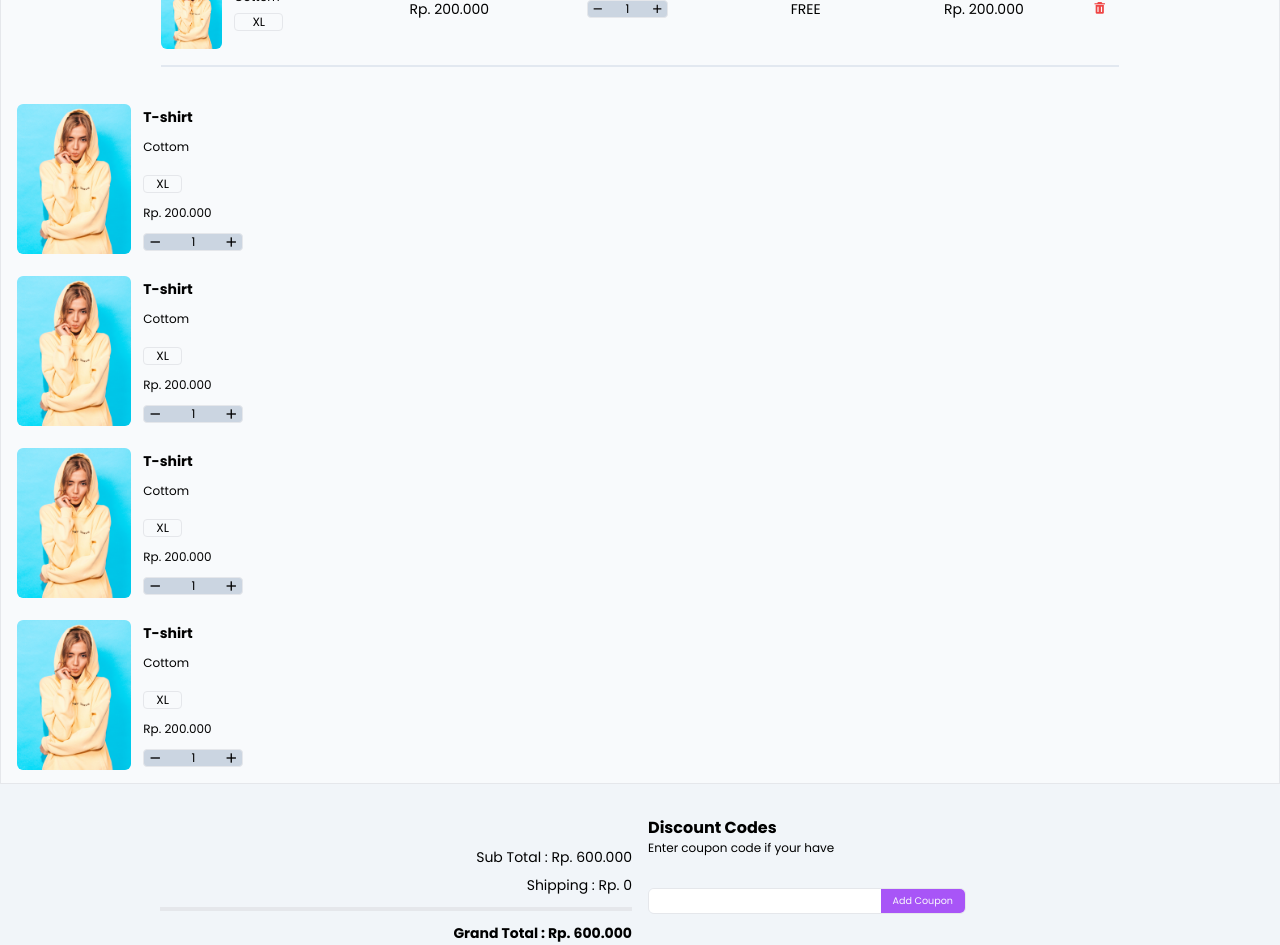
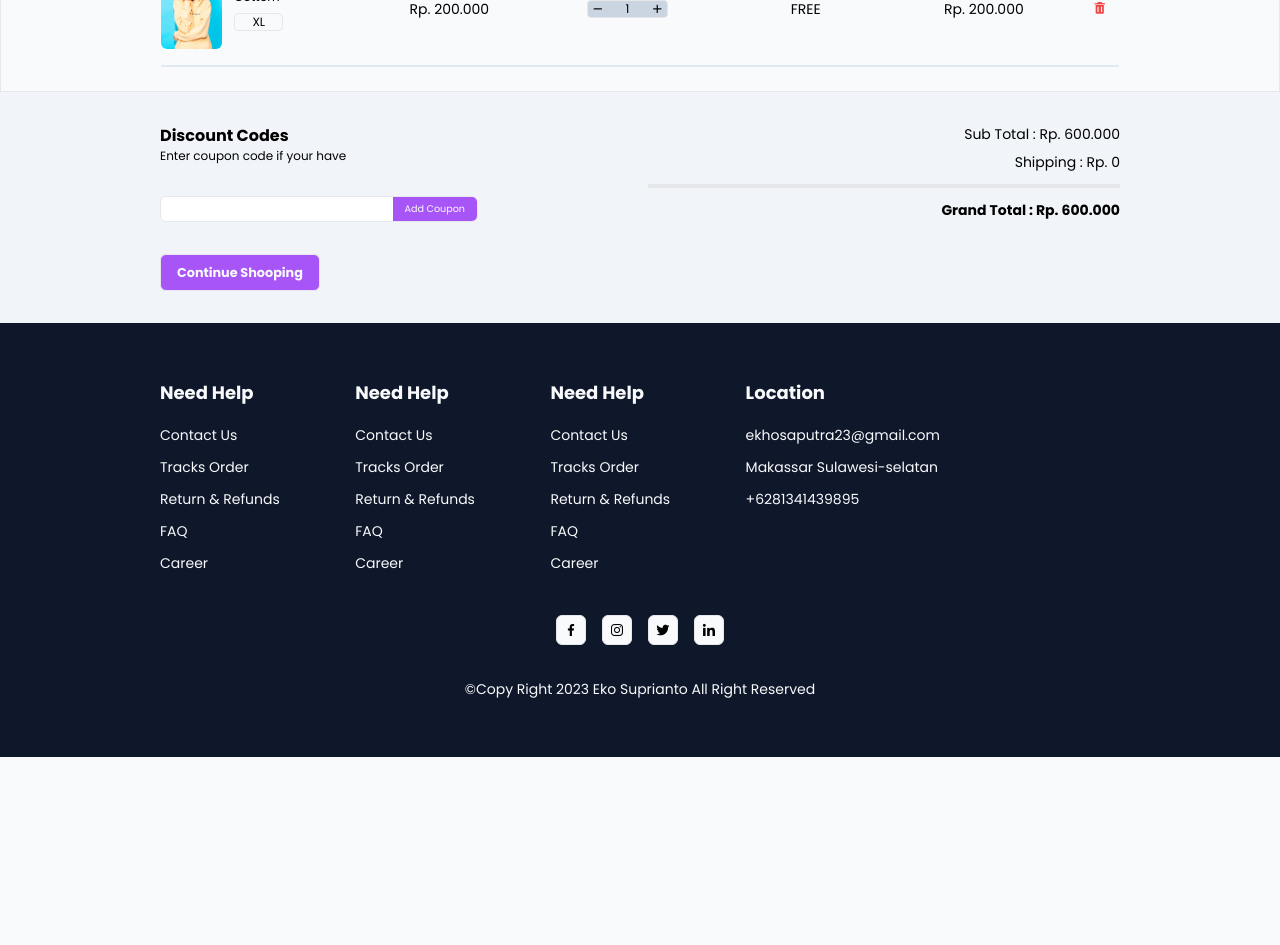
Before and after one commit to ekosuprianto96/ecomerce, a Vue app: page /cart in a window 1280 px wide. Shown: the part 580-1525 px from the top of the page. After the commit the page ends 1337 px from the top, so only its background shows below. Built offline with nearby package versions, Linux system fonts and the light colour scheme.

Commit message:
Tambahan Responsive Mobile

```diff
--- a/src/components/atom/TableComponent.vue
+++ b/src/components/atom/TableComponent.vue
@@ -124,7 +124,7 @@
       </ul>
     </div>
   </div>
-  <div class="py-2 gap-3 flex flex-col w-full items-start px-4">
+  <div class="py-2 gap-3 flex lg:hidden flex-col w-full items-start px-4">
     <div class="flex w-full">
       <div class="flex justify-center items-center">
         <img
--- a/src/components/jumboTron/BannerSlideComponent.vue
+++ b/src/components/jumboTron/BannerSlideComponent.vue
@@ -58,7 +58,8 @@ export default {
     return {
       images: "",
       position: 0,
-      index: 0
+      index: 0,
+      items: null,
     };
   },
   computed: {
@@ -67,22 +68,27 @@ export default {
     }
   },
   mounted() {
+    this.items = document.querySelectorAll('.item-slider');
     const screen = window.innerWidth;
     this.$store.commit('setScreenSize', screen);
+    this.slideBanner()
   },
   methods: {
+    slideBanner() {
+      setInterval(() => this.nextSlide(), 3000)
+    },
     nextSlide(event) {
-      const items = document.querySelectorAll('.item-slider');
-      if(this.index >= (this.datas.length - 1)) {
-        this.position = 0;
-        this.index = 0;
-      }else {
-        this.position += items[this.index].offsetWidth;
-        this.index++;
+      if(this.items != null) {
+        if(this.index >= (this.datas.length - 1)) {
+          this.position = 0;
+          this.index = 0;
+        }else {
+          this.position += this.items[this.index].offsetWidth;
+          this.index++;
+        }
       }
     },
     prevSlide(event) {
-      console.log(event)
       if(this.index > 0) {
         this.position -= this.screen;
         this.index--;
--- a/src/views/CartView.vue
+++ b/src/views/CartView.vue
@@ -18,7 +18,7 @@
   </div>
   <div class="lg:py-8 py-4 bg-slate-100 px-4 lg:px-40">
     <GridComponent :col="'lg:grid-cols-2 grid-cols-1'">
-      <FlexComponent :direction="'column'" :gap="'gap-0'" :addClass="'order-2'">
+      <FlexComponent :direction="'column'" :gap="'gap-0'" :addClass="'order-2 lg:order-1'">
         <span class="font-bold text-md">Discount Codes</span>
         <span class="text-xs">Enter coupon code if your have</span>
         <div
@@ -40,10 +40,10 @@
       </FlexComponent>
       <FlexComponent
         :direction="'column'"
-        :justify="'center'"
-        :align="'center'"
+        :justify="screen <= 540 ? 'center' : 'flex-start'"
+        :align="screen <= 540 ? 'center' : 'flex-start'"
         :gap="'gap-0'"
-        :addClass="'order-1'"
+        :addClass="'order-1 lg:order-2'"
       >
         <div class="lg:text-end text-start w-full">
           <span class="text-sm block mb-2">Sub Total : Rp. 600.000</span>
@@ -81,8 +81,15 @@ export default {
     FlexComponent,
     ButtonComponent,
   },
+  computed: {
+    screen() {
+      return this.$store.state.screenSize;
+    }
+  },
   mounted() {
     document.title = "Cart Product";
+    const screen = window.innerWidth;
+    this.$store.commit('setScreenSize', screen);
   },
 };
 </script>
--- a/src/views/CheckoutView.vue
+++ b/src/views/CheckoutView.vue
@@ -10,7 +10,7 @@
     />
     <SectionTitle class="lg:mt-8 mt-4" :title="'Checkout'" />
     <GridComponent :col="'lg:grid-cols-3'">
-      <div class="lg:col-span-2 order-2">
+      <div class="lg:col-span-2 lg:order-1 order-2">
         <span class="font-bold text-sm block">Billing Details</span>
         <GridComponent :col="'grid-cols-2'" :addClass="'mt-6'">
           <TextInput
@@ -173,7 +173,7 @@
           />
         </div>
       </div>
-      <div class="lg:col-span-1 p-4 order-1 bg-white border h-max rounded-md">
+      <div class="lg:col-span-1 p-4 lg:order-2 order-1 bg-white border h-max rounded-md">
         <span class="font-bold text-sm block">Order Summary</span>
         <FlexComponent
           :gap="'gap-0'"
--- a/src/views/ProductList.vue
+++ b/src/views/ProductList.vue
@@ -73,7 +73,7 @@
         <div class="mt-8">
           <CardSlider
             :products="products"
-            :wrap="true"
+            :wrap="screen < 548 ? false : true"
             :column="3"
             :icon="true"
             title="none"
@@ -82,7 +82,7 @@
           />
           <CardSlider
             :products="products"
-            :wrap="true"
+            :wrap="screen < 548 ? false : true"
             :icon="true"
             :column="3"
             class="mt-3"
@@ -152,8 +152,15 @@ export default {
   },
   name: "ProductDetails",
   props: {},
+  computed: {
+    screen() {
+      return this.$store.state.screenSize;
+    }
+  },
   mounted() {
     document.title = "Product List";
+    const screen = window.innerWidth;
+    this.$store.commit('setScreenSize', screen);
   },
 };
 </script>
--- a/src/views/WishlistView.vue
+++ b/src/views/WishlistView.vue
@@ -1,6 +1,6 @@
 <template>
   <NavbarComponent />
-  <div class="container min-w-full px-40 py-8">
+  <div class="container min-w-full lg:px-40 lg:py-8 p-4">
     <BraedCrumb
       :path="[
         { name: 'Home', url: '/' },
@@ -8,20 +8,20 @@
         { name: 'Personal Info', url: '/checkout' },
       ]"
     />
-    <GridComponent :col="'grid-cols-4'">
-      <div class="col-span-1">
+    <GridComponent :col="'lg:grid-cols-4'">
+      <div class="lg:col-span-1 lg:block hidden">
         <SectionTitle class="mt-8 mb-1" :title="'Hello Eko Suprianto'" />
         <span class="block text-xs">Welcome to your account</span>
         <SideBarMenu />
       </div>
-      <div class="col-span-3">
+      <div class="lg:col-span-3">
         <span class="text-lg block font-bold mt-8">Wishlist</span>
         <div class="w-full h-max mt-6">
-          <div class="flex items-center mb-2 h-full py-3 gap-4">
+          <div class="flex flex-col lg:flex-row lg:items-center mb-2 h-full py-3 gap-4">
             <i class="bx text-xl bx-x"></i>
             <img
               src="../assets/images/image1.jpg"
-              class="h-[80px] rounded-sm"
+              class="lg:h-[80px] w-[30px] rounded-sm"
               alt=""
             />
             <div class="w-[50%] ms-3 h-[80px]">
```
Also changed, not shown: 47 other files (tests, documents, lock files or other folders).
